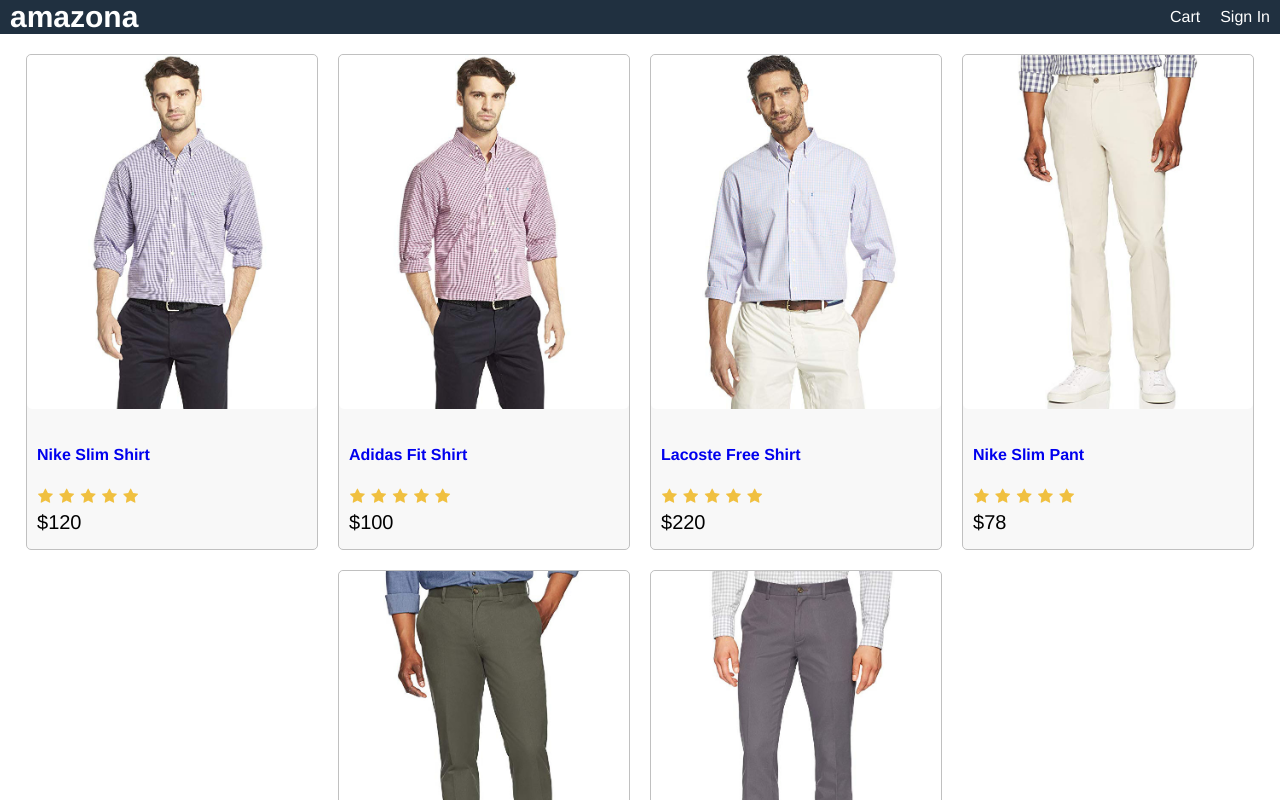
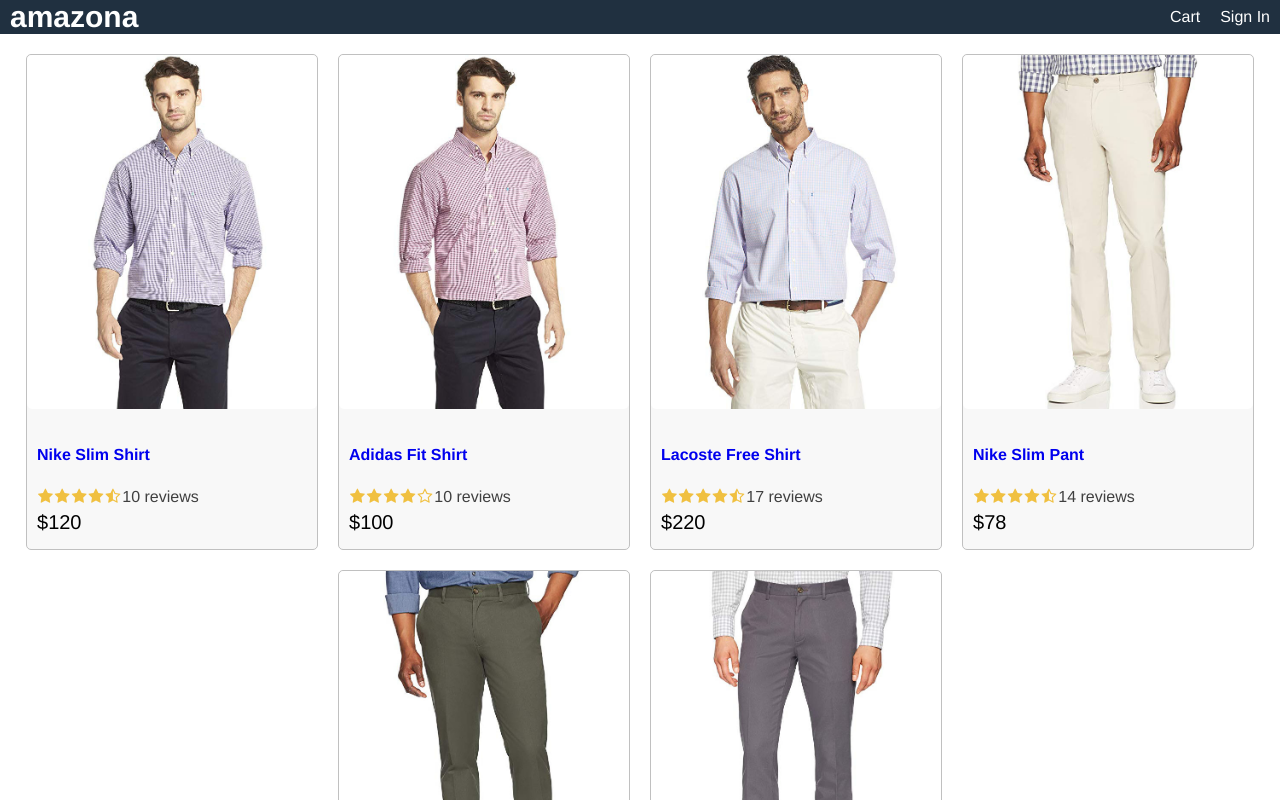
Before and after one commit to Maceina/Amazon-clone, a React (Create React App) app in the folder frontend/: page / in a window 1280 px wide. Shown: the top 800 px of the page. Built offline with nearby package versions, Linux system fonts and the light colour scheme.

Commit message:
raiting and product components

```diff
--- a/frontend/src/App.js
+++ b/frontend/src/App.js
@@ -1,4 +1,6 @@
 import data from "./data";
+import Product from './components/Product';
+
 
 function App() {
   return (
@@ -17,24 +19,7 @@
           <div className="row center">
             {
               data.products.map(product => (
-                <div key={product._id} className="card">
-              <a href={`/product/${product._id}`}>
-                <img className="medium" src={product.image} alt={product.name} />
-              </a>
-              <div className="card-body">
-              <a href={`/product/${product._id}`}>
-                  <h2>{product.name}</h2>
-                </a>
-                <div className="rating">
-                  <span> <i className="fa fa-star"></i> </span>
-                  <span> <i className="fa fa-star"></i> </span>
-                  <span> <i className="fa fa-star"></i> </span>
-                  <span> <i className="fa fa-star"></i> </span>
-                  <span> <i className="fa fa-star"></i> </span>
-                </div>
-                <div className="price">${product.price}</div>
-              </div>
-            </div>
+                <Product key={product._id} product={product}/>
               ))
             }
           </div>
--- /dev/null
+++ b/frontend/src/components/Product.js
@@ -0,0 +1,22 @@
+import React from 'react'
+import Rating from './Rating';
+
+function Product(props) {
+    const { product } = props;
+    return (
+        <div key={product._id} className="card">
+              <a href={`/product/${product._id}`}>
+                <img className="medium" src={product.image} alt={product.name} />
+              </a>
+              <div className="card-body">
+              <a href={`/product/${product._id}`}>
+                  <h2>{product.name}</h2>
+                </a>
+                <Rating rating={product.rating} numReviews={product.numReviews}/>
+                <div className="price">${product.price}</div>
+              </div>
+            </div>
+    )
+}
+
+export default Product
--- /dev/null
+++ b/frontend/src/components/Rating.js
@@ -0,0 +1,66 @@
+import React from "react";
+
+export default function Rating(props) {
+  const { rating, numReviews } = props;
+
+  return (
+    <div className="rating">
+      <span>
+        <i
+          className={
+            rating >= 1
+              ? "fa fa-star"
+              : rating >= 0.5
+              ? "fa fa-star-half-o"
+              : "fa fa-star-o"
+          }
+        ></i>
+      </span>
+      <span>
+      <i
+          className={
+            rating >= 2
+              ? "fa fa-star"
+              : rating >= 1.5
+              ? "fa fa-star-half-o"
+              : "fa fa-star-o"
+          }
+        ></i>
+      </span>
+      <span>
+      <i
+          className={
+            rating >= 3
+              ? "fa fa-star"
+              : rating >= 2.5
+              ? "fa fa-star-half-o"
+              : "fa fa-star-o"
+          }
+        ></i>
+      </span>
+      <span>
+      <i
+          className={
+            rating >= 4
+              ? "fa fa-star"
+              : rating >= 3.5
+              ? "fa fa-star-half-o"
+              : "fa fa-star-o"
+          }
+        ></i>
+      </span>
+      <span>
+      <i
+          className={
+            rating >= 5
+              ? "fa fa-star"
+              : rating >= 4.5
+              ? "fa fa-star-half-o"
+              : "fa fa-star-o"
+          }
+        ></i>
+      </span>
+      <span>{numReviews + ' reviews'}</span>
+    </div>
+  );
+}
--- a/frontend/src/index.css
+++ b/frontend/src/index.css
@@ -104,3 +104,6 @@
   color: #f0c040;
   margin: 0.1rem;
 }
+.rating span:last-child{
+  color: #404040;;
+}
```
Also changed, not shown: 2 other files (tests, documents, lock files or other folders).
